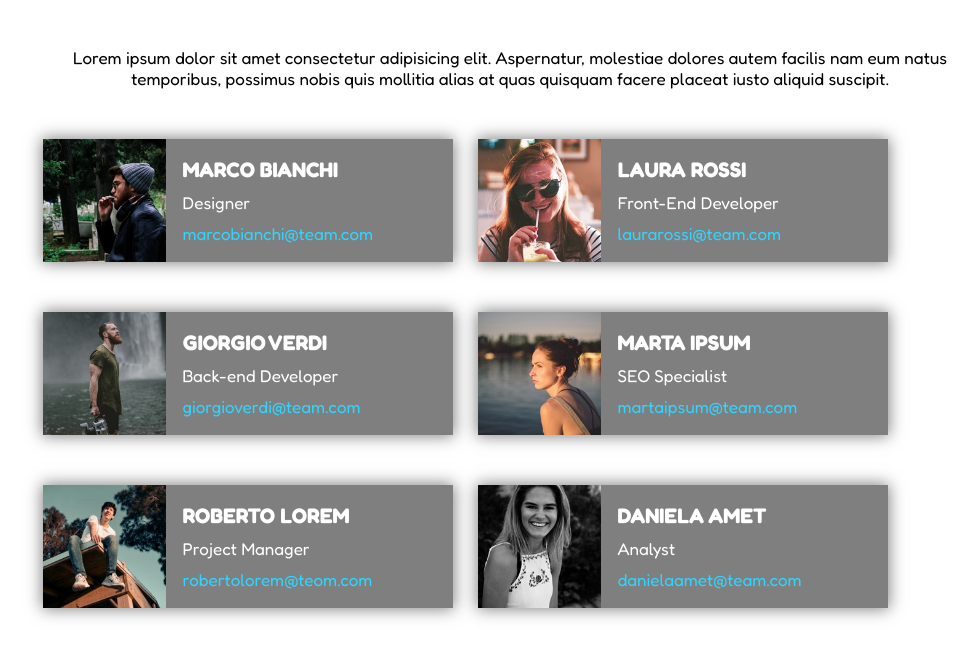
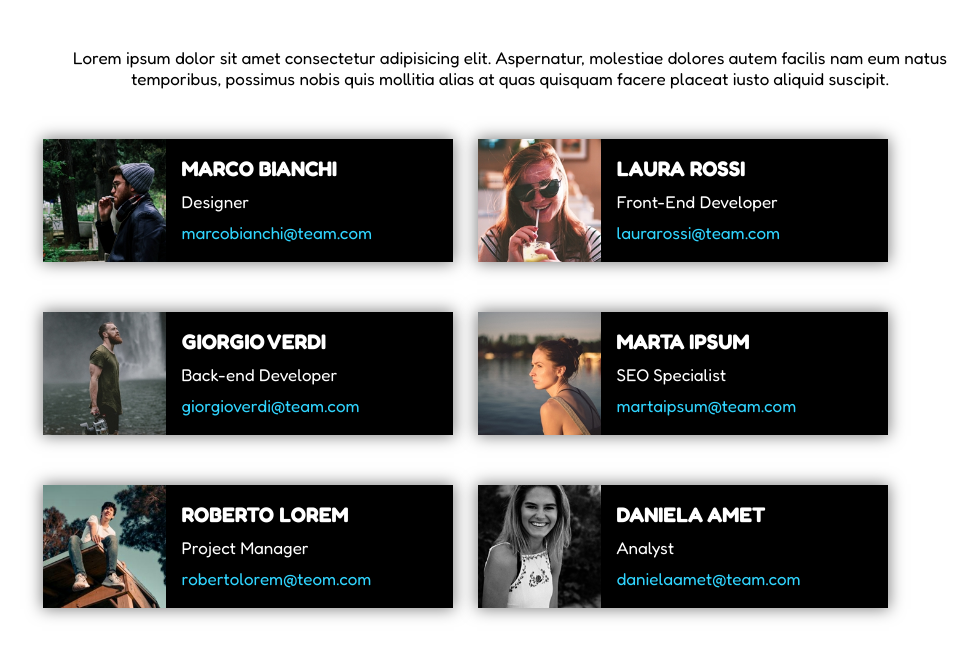
Before and after one commit to michelearcopinto/html-css-float-cards, a plain HTML site: page index.html in a window 1280 px wide. Shown: the part 93-750 px from the top of the page, without its empty margins (130-1107 px from the left). Drawn offline with Linux system fonts and the light colour scheme.

Commit message:
Color fix

```diff
--- a/assets/css/style.css
+++ b/assets/css/style.css
@@ -36,7 +36,7 @@ header>p {
 }
 
 main>div {
-    background-color: rgba(0, 0, 0, 0.5);
+    background-color: rgb(0, 0, 0);
 }
 
 .float-card {
@@ -60,7 +60,7 @@ main>div {
 
 .float-card-info {
     display: inline-block;
-    padding: 17px 0px 0px 17px;
+    padding: 16px 0px 0px 16px;
 }
 
 .float-card-info li {
```
